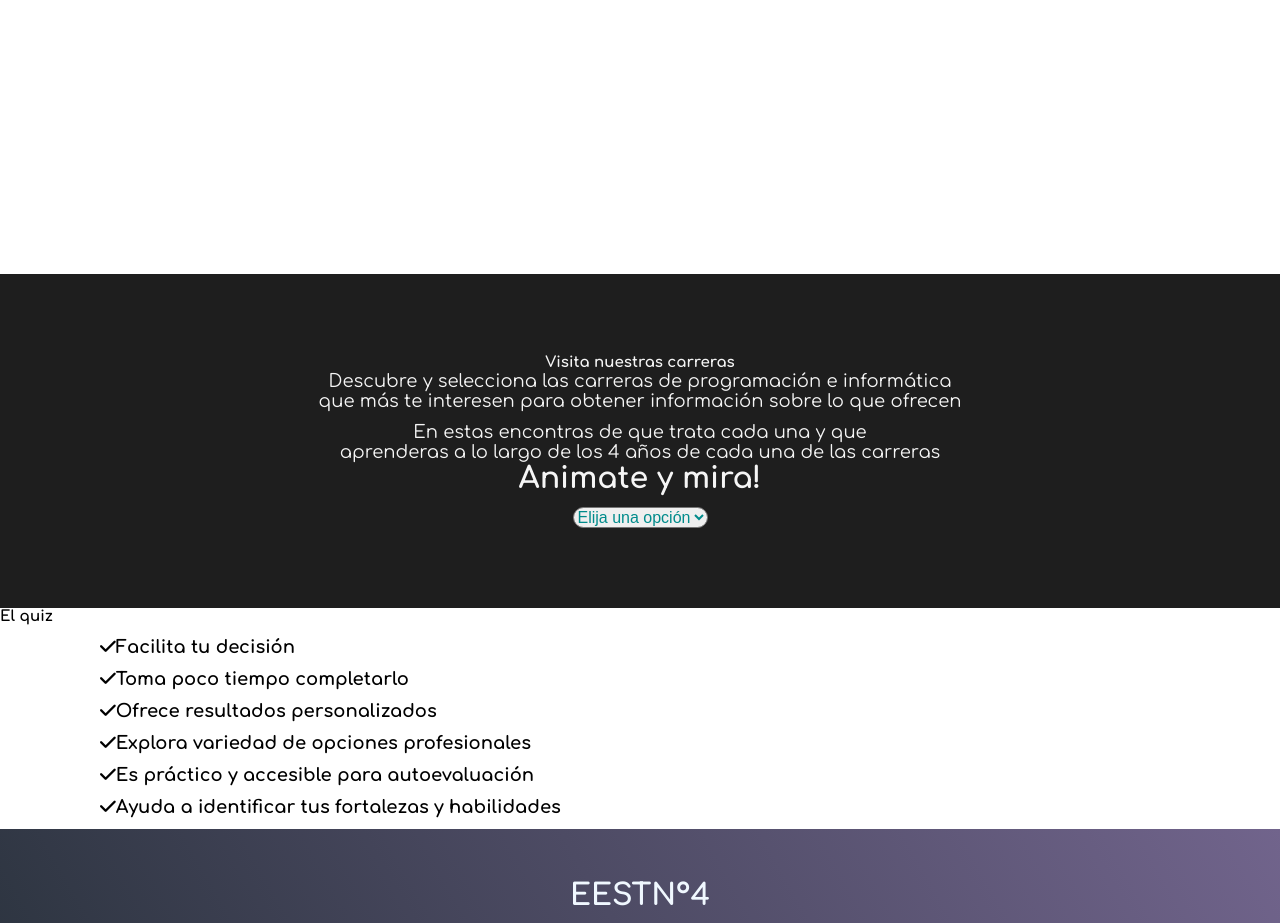
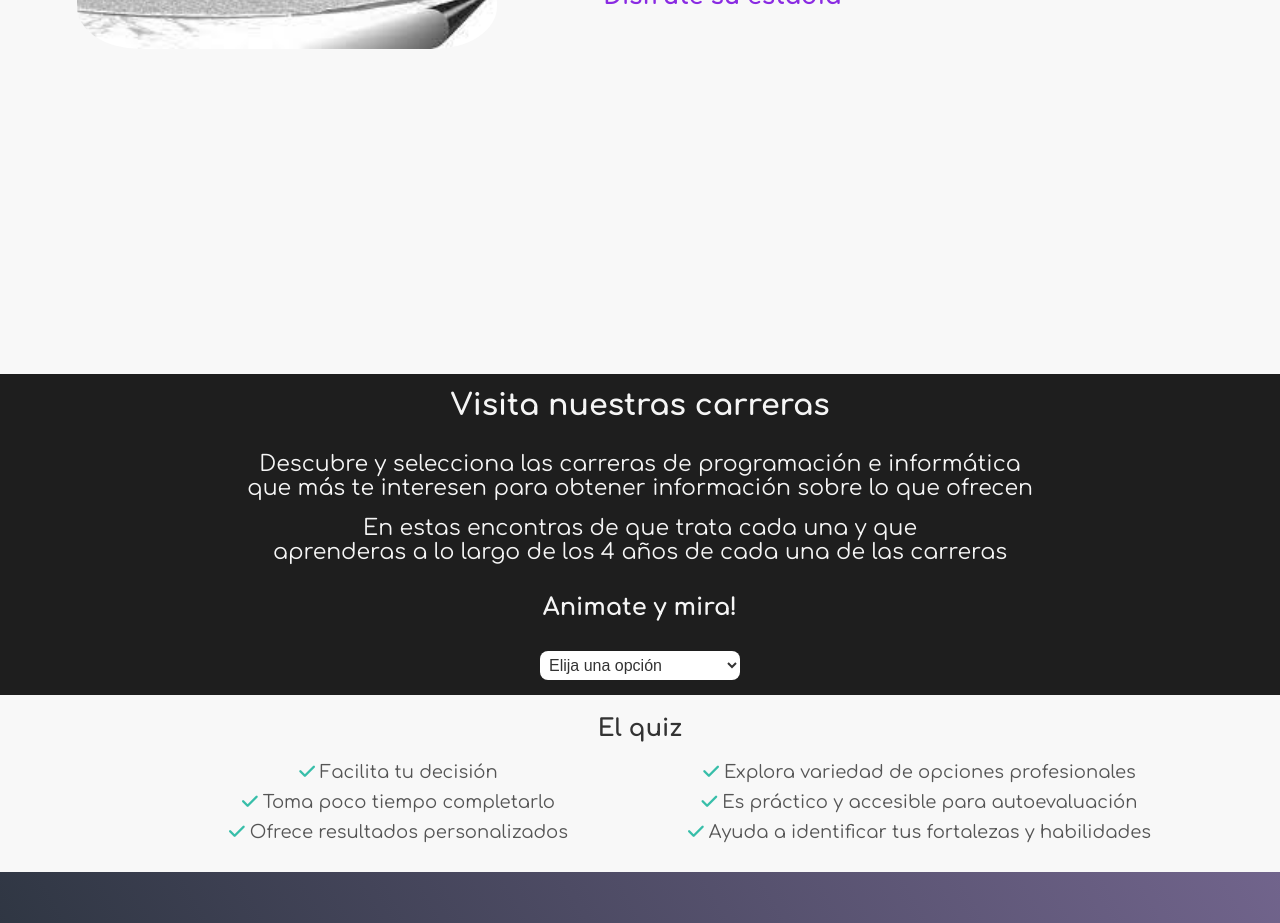
Before and after one commit to SomeTheodor/Quizz, a PHP site: page / in a window 1280 px wide. Shown: the part 1326-2249 px from the top of the page. Run offline with PHP 8.4, Linux system fonts and the light colour scheme; some libraries are stand-ins or nearby versions.

Commit message:
Add files via upload

```diff
--- a/assets/css/estilo.css
+++ b/assets/css/estilo.css
@@ -16,6 +16,26 @@ html{
    font-family: 'Comfortaa', cursive;
    scroll-behavior: smooth;
 }
+
+/* Estilo para la barra de desplazamiento */
+::-webkit-scrollbar {
+    width: 8px; /* Anchura de la barra de desplazamiento */
+  }
+
+  /* Estilo para el riel de la barra de desplazamiento */
+  ::-webkit-scrollbar-track {
+    background-color: #f1f1f1; /* Color de fondo del riel */
+  }
+
+  /* Estilo para el pulgar de la barra de desplazamiento */
+  ::-webkit-scrollbar-thumb {
+    background-color: #888; /* Color del pulgar */
+  }
+
+  /* Estilo cuando el pulgar de la barra de desplazamiento se encuentra en estado activo */
+  ::-webkit-scrollbar-thumb:hover {
+    background-color: #555; /* Color del pulgar en estado activo */
+  }
 
 a{
     text-decoration: none;
@@ -278,37 +320,137 @@ a{
     background-color: blueviolet;
 }
 /*end hero section*/
+/*section objetivo*/
+#objetivo {
+    background-color: #f8f8f8;
+    padding: 50px 0;
+    text-align: center;
+}
 
-#texto{
+#objetivo .container {
+    display: flex;
+    justify-content: center;
+    align-items: center;
+    flex-wrap: wrap;
+}
+
+#objetivo .img-container {
+    background-image: url(/assets/img/school.jpeg);
+    background-size: cover;
+    background-position: center;
+    height: 280px;
+    width: 420px;
+    border-radius: 15%;
+    margin-right: 30px;
+    margin-bottom: 30px;
+}
+
+#objetivo .texto {
+    max-width: 500px;
+}
+
+#objetivo h1 {
+    font-size: 36px;
+    margin-bottom: 15px;
+}
+
+#objetivo .color-acento {
+    color: blueviolet;
+    margin-left: 10px;
+}
+
+#objetivo p {
+    font-size: 18px;
+    margin-bottom: 30px;
+}
+
+#objetivo h2 {
+    font-size: 24px;
+    color: blueviolet;
+}
+/*end section objetivo*/
+#texto {
     background-color: rgb(30, 30, 30);
     color: whitesmoke;
     text-align: center;
+    padding: 15px 15px;
 }
 
-#texto{
-    padding: 80px 30px;
+#texto h1 {
+    font-size: 30px;
+    margin-bottom: 30px;
 }
 
-#texto select{
-    font-size: 16px;
+#texto p {
+    font-size: 22px;
+    margin-bottom: 5px;
 }
 
-#mySelect{
-    border-radius: 25px;
-    color: darkcyan;
-    margin-top: 12px;
+#texto h2 {
+    font-size: 24px;
+    margin-top: 30px;
+    margin-bottom: 15px;
 }
 
-#caracteristicas .container{
-    text-align: center;
-    padding: 200px 12px;
+#mySelect {
+    margin-top: 15px;
+    border: 2px solid #333;
+    border-radius: 8px;
+    background-color: #fff;
+    padding: 5px;
+    width: 200px;
+    font-size: 16px;
+    color: #333;
+    border: none;
 }
 
-#caracteristicas li{
-    margin: 12px 0px;
-    font-weight: bold;
+/* Estilo de las opciones del select */
+#mySelect option {
+    background-color: #fff;
+    color: #333;
 }
 
+#caracteristicas {
+    text-align: center;
+    padding: 20px;
+    background-color: #f8f8f8;
+}
+
+#caracteristicas h1 {
+    font-size: 24px;
+    margin-bottom: 10px;
+    color: #333;
+}
+
+#caracteristicas .listas {
+    display: flex;
+    justify-content: center;
+    gap: 20px;
+    margin-top: 20px;
+}
+
+#caracteristicas ul {
+    list-style-type: none;
+    padding: 0;
+    margin: 0;
+    display: flex;
+    flex-direction: column;
+    align-items: center;
+}
+
+#caracteristicas li {
+    display: flex;
+    align-items: center;
+    justify-content: center;
+    margin-bottom: 10px;
+    font-size: 18px;
+    color: #555;
+}
+
+#caracteristicas i {
+    margin-right: 5px;
+    color: #37bea9;
+}
 /*footer*/
 #footer{
     background-image: linear-gradient(60deg, #29323c 0%, #71648c 100%);
--- a/assets/css/estilo_quiz.css
+++ b/assets/css/estilo_quiz.css
@@ -16,7 +16,7 @@ body{
 
 main{
     min-height: 100vh;
-    background: url(img/fondo_quizz.jpg) no-repeat;
+    background: url(/assets/img/quiz.jpeg) no-repeat;
     background-size: cover;
     background-position: center;
     pointer-events: auto;
--- a/assets/css/estilo_registro.css
+++ b/assets/css/estilo_registro.css
@@ -12,7 +12,7 @@ body{
     justify-content: center;
     align-items: center;
     min-height: 100vh;
-    background: url('fondo2.jpg') no-repeat;
+    background: url(/assets/img/login.jpeg) no-repeat;
     background-size: cover;
     background-position: center;
 }
```
Also changed, not shown: other parts of assets/css/estilo.css (+23 -9 lines), assets/css/quizTest.css (added, +287 -0 lines), assets/css/style.css (line endings or trailing spaces), assets/img/compu.gif (added), assets/img/icon.png (added), assets/img/login.jpeg (added), assets/img/logo.png (added), assets/img/menu.jpeg (added), assets/img/quiz.jpeg (added), assets/img/school.jpeg (added), assets/img/tecnica.jpg (added).
